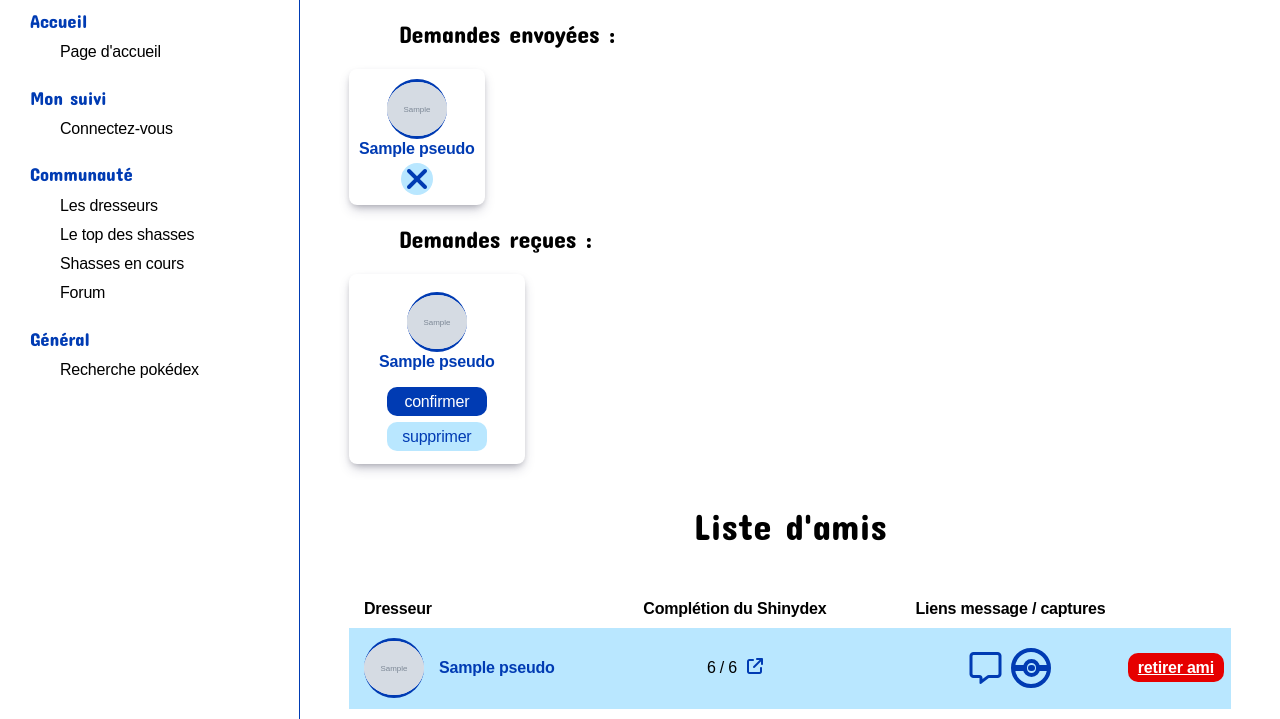
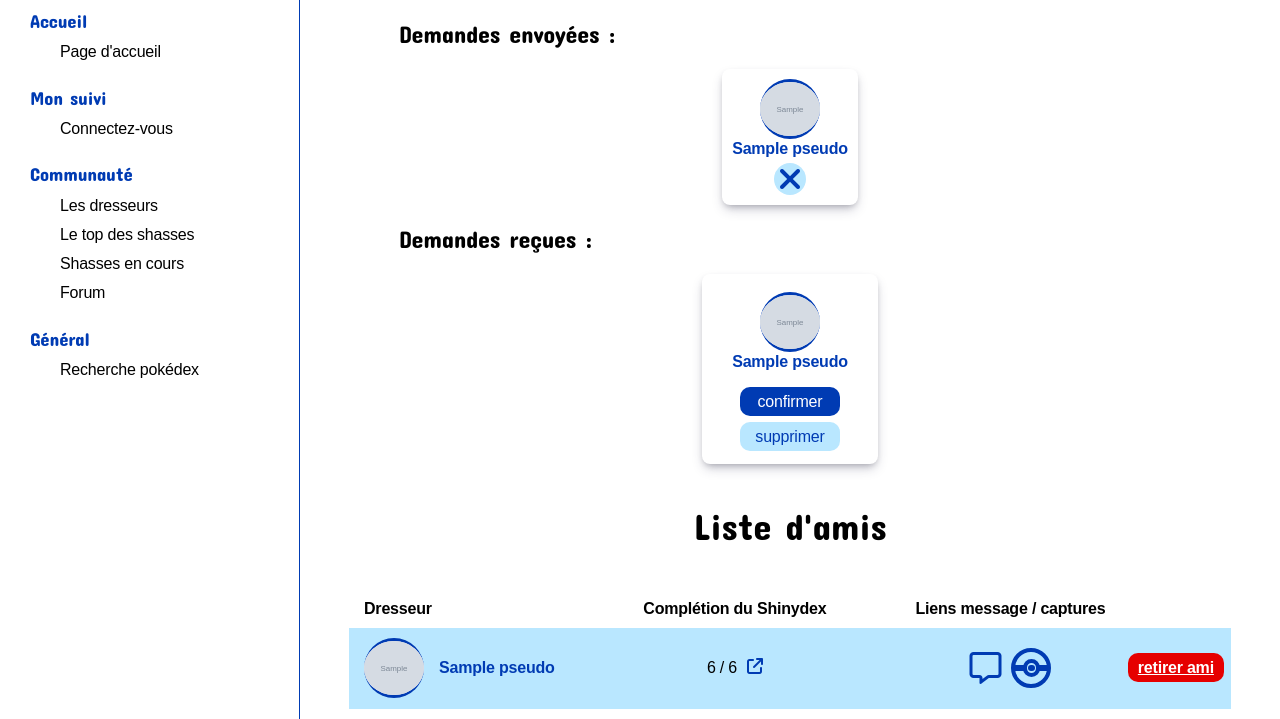
Before and after one commit to Flozerty/ShinyQuest, a Symfony app: template templates/amis/index.html.twig in a window 1280 px wide. Shown: the part 80-799 px from the top of the page. Run offline with Twig, Linux system fonts and the light colour scheme; the template is opened without the code that fills it: most values are stand-ins (such as "Sample title", 1, 10 or a date in 2020); grey boxes marked "Sample" are stand-in pictures; some libraries are stand-ins or nearby versions; some web fonts are replaced.

Commit message:
layout fix

```diff
--- a/public/css/amis.css
+++ b/public/css/amis.css
@@ -140,12 +140,13 @@
     display: flex;
     flex-wrap: wrap;
     gap: 10px;
-    max-width: 200px;
     text-align: center;
+    justify-content: center;
 
     .amis-envois,
     .amis-demandes {
       display: flex;
+      max-width: 200px;
       gap: 5px;
 
       flex-direction: column;
--- a/public/css/pokemon_details.css
+++ b/public/css/pokemon_details.css
@@ -41,7 +41,6 @@
 }
 
 #varieties {
-    height: fit-content;
     row-gap: 15px;
 
     overflow-y: scroll;
--- a/public/css/profile.css
+++ b/public/css/profile.css
@@ -11,6 +11,7 @@
 
 .activity-capture {
   display: flex;
+  flex-wrap: wrap;
   align-items: center;
   margin-bottom: .5rem;
 
--- a/public/js/pokemonForms.js
+++ b/public/js/pokemonForms.js
@@ -1,5 +1,7 @@
 document.addEventListener('DOMContentLoaded', function () {
+
 	$formsDiv = document.querySelector('#varieties')
+
 	if ($formsDiv.offsetHeight >= 500) {
 		$formsDiv.style.maxHeight = "500px";
 		$formsDiv.style.overflowY = "scroll";
```
Also changed, not shown: src/Repository/UserRepository.php (+7 -4 lines).
